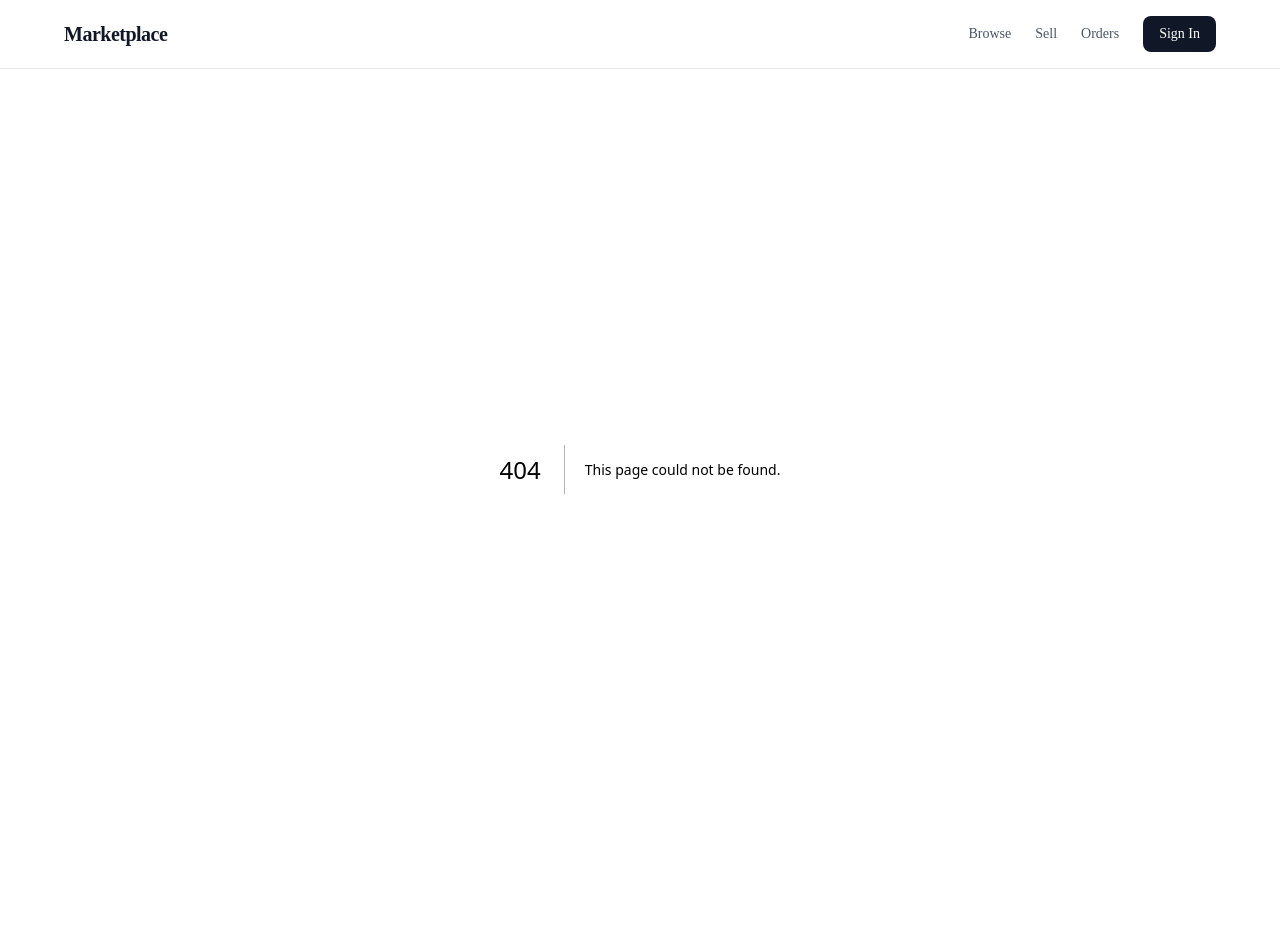
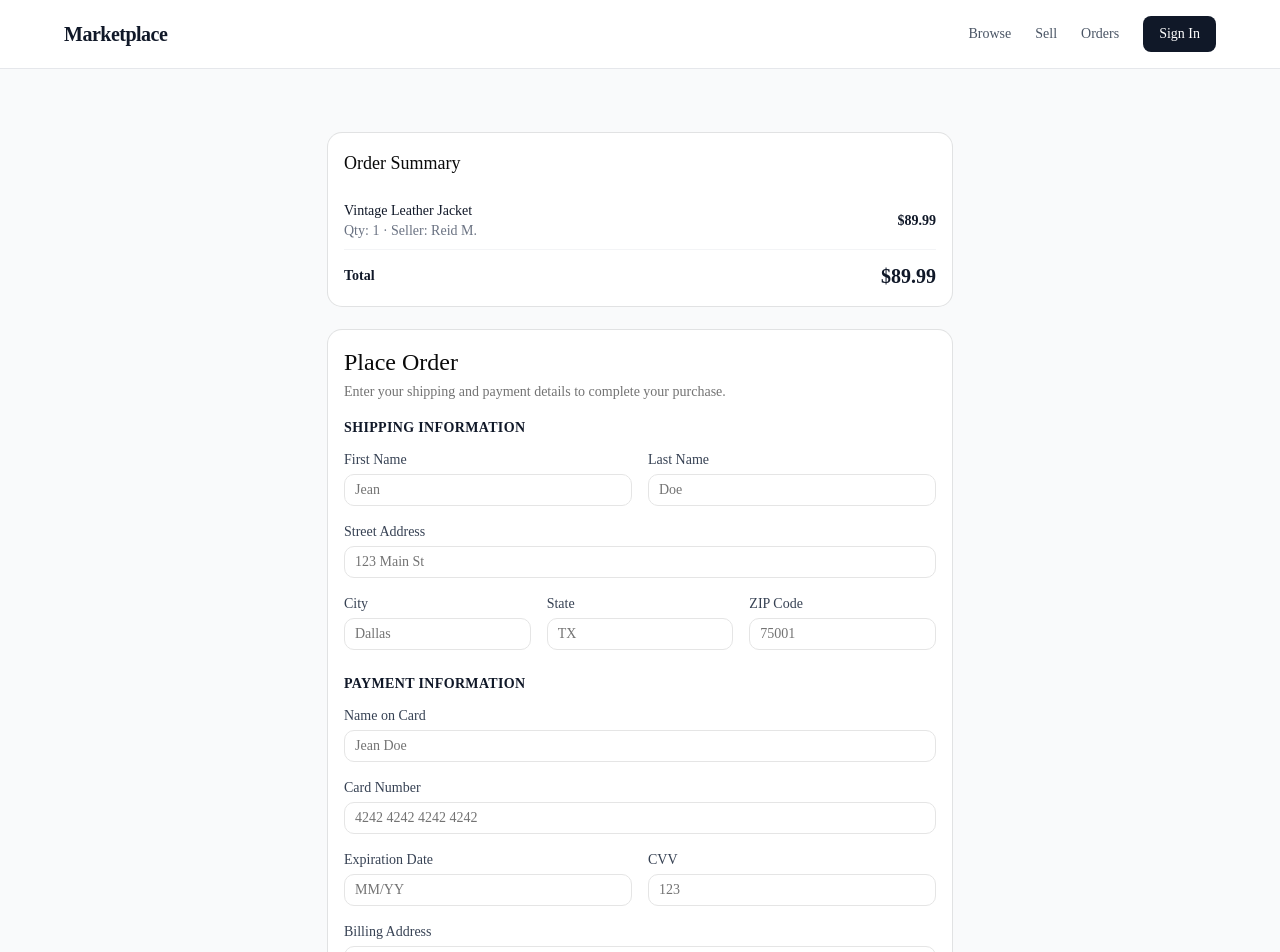
Before and after one commit to Jeanpascal-Gauthier/CS4347-Marketplace-App, a Next.js app in the folder frontend/: page /orders in a window 1280 px wide. Before the commit this address had no page. Shown: the top 952 px of the page. Before the commit the page ends 869 px from the top, so only its background shows below. Built offline with nearby package versions, Linux system fonts and the light colour scheme.

Commit message:
Added orders page

```diff
--- /dev/null
+++ b/frontend/app/orders/page.tsx
@@ -0,0 +1,151 @@
+"use client";
+
+import { Button } from "@/components/ui/button";
+import { Input } from "@/components/ui/input";
+import { Card, CardContent, CardHeader, CardTitle, CardDescription } from "@/components/ui/card";
+
+export default function OrderPage() {
+  return (
+    <div className="max-w-2xl mx-auto px-6 py-16">
+      {/* Order Summary */}
+      <Card className="mb-6">
+        <CardHeader>
+          <CardTitle className="text-lg">Order Summary</CardTitle>
+        </CardHeader>
+        <CardContent>
+          <div className="flex items-center justify-between py-2 border-b border-gray-100">
+            <div>
+              <p className="font-medium text-gray-900">Vintage Leather Jacket</p>
+              <p className="text-sm text-gray-500">Qty: 1 · Seller: Reid M.</p>
+            </div>
+            <span className="font-semibold text-gray-900">$89.99</span>
+          </div>
+          <div className="flex items-center justify-between pt-3">
+            <span className="font-semibold text-gray-900">Total</span>
+            <span className="text-xl font-bold text-gray-900">$89.99</span>
+          </div>
+        </CardContent>
+      </Card>
+
+      {/* Place Order Form */}
+      <Card>
+        <CardHeader>
+          <CardTitle className="text-2xl">Place Order</CardTitle>
+          <CardDescription>
+            Enter your shipping and payment details to complete your purchase.
+          </CardDescription>
+        </CardHeader>
+        <CardContent>
+          <form
+            onSubmit={(e) => {
+              e.preventDefault();
+              alert("Order placed (demo)");
+            }}
+            className="space-y-6"
+          >
+            {/* Shipping Section */}
+            <div>
+              <h3 className="text-sm font-semibold text-gray-900 uppercase tracking-wide mb-3">
+                Shipping Information
+              </h3>
+              <div className="space-y-4">
+                <div className="grid grid-cols-2 gap-4">
+                  <div>
+                    <label htmlFor="ship_first" className="block text-sm font-medium text-gray-700 mb-1">
+                      First Name
+                    </label>
+                    <Input id="ship_first" name="ship_first" placeholder="Jean" required />
+                  </div>
+                  <div>
+                    <label htmlFor="ship_last" className="block text-sm font-medium text-gray-700 mb-1">
+                      Last Name
+                    </label>
+                    <Input id="ship_last" name="ship_last" placeholder="Doe" required />
+                  </div>
+                </div>
+                <div>
+                  <label htmlFor="ship_address" className="block text-sm font-medium text-gray-700 mb-1">
+                    Street Address
+                  </label>
+                  <Input id="ship_address" name="ship_address" placeholder="123 Main St" required />
+                </div>
+                <div className="grid grid-cols-3 gap-4">
+                  <div>
+                    <label htmlFor="ship_city" className="block text-sm font-medium text-gray-700 mb-1">
+                      City
+                    </label>
+                    <Input id="ship_city" name="ship_city" placeholder="Dallas" required />
+                  </div>
+                  <div>
+                    <label htmlFor="ship_state" className="block text-sm font-medium text-gray-700 mb-1">
+                      State
+                    </label>
+                    <Input id="ship_state" name="ship_state" placeholder="TX" required />
+                  </div>
+                  <div>
+                    <label htmlFor="ship_zip" className="block text-sm font-medium text-gray-700 mb-1">
+                      ZIP Code
+                    </label>
+                    <Input id="ship_zip" name="ship_zip" placeholder="75001" required />
+                  </div>
+                </div>
+              </div>
+            </div>
+
+            {/* Billing / Payment Section */}
+            <div>
+              <h3 className="text-sm font-semibold text-gray-900 uppercase tracking-wide mb-3">
+                Payment Information
+              </h3>
+              <div className="space-y-4">
+                <div>
+                  <label htmlFor="card_name" className="block text-sm font-medium text-gray-700 mb-1">
+                    Name on Card
+                  </label>
+                  <Input id="card_name" name="card_name" placeholder="Jean Doe" required />
+                </div>
+                <div>
+                  <label htmlFor="card_number" className="block text-sm font-medium text-gray-700 mb-1">
+                    Card Number
+                  </label>
+                  <Input id="card_number" name="card_number" placeholder="4242 4242 4242 4242" required />
+                </div>
+                <div className="grid grid-cols-2 gap-4">
+                  <div>
+                    <label htmlFor="card_exp" className="block text-sm font-medium text-gray-700 mb-1">
+                      Expiration Date
+                    </label>
+                    <Input id="card_exp" name="card_exp" placeholder="MM/YY" required />
+                  </div>
+                  <div>
+                    <label htmlFor="card_cvv" className="block text-sm font-medium text-gray-700 mb-1">
+                      CVV
+                    </label>
+                    <Input id="card_cvv" name="card_cvv" placeholder="123" required />
+                  </div>
+                </div>
+                <div>
+                  <label htmlFor="billing_address" className="block text-sm font-medium text-gray-700 mb-1">
+                    Billing Address
+                  </label>
+                  <Input id="billing_address" name="billing_address" placeholder="Same as shipping or enter new address" required />
+                </div>
+              </div>
+            </div>
+
+            <div>
+              <label htmlFor="quantity" className="block text-sm font-medium text-gray-700 mb-1">
+                Quantity
+              </label>
+              <Input id="quantity" name="quantity" type="number" min="1" defaultValue="1" required />
+            </div>
+
+            <Button type="submit" className="w-full text-base py-3">
+              Place Order
+            </Button>
+          </form>
+        </CardContent>
+      </Card>
+    </div>
+  );
+}
```
